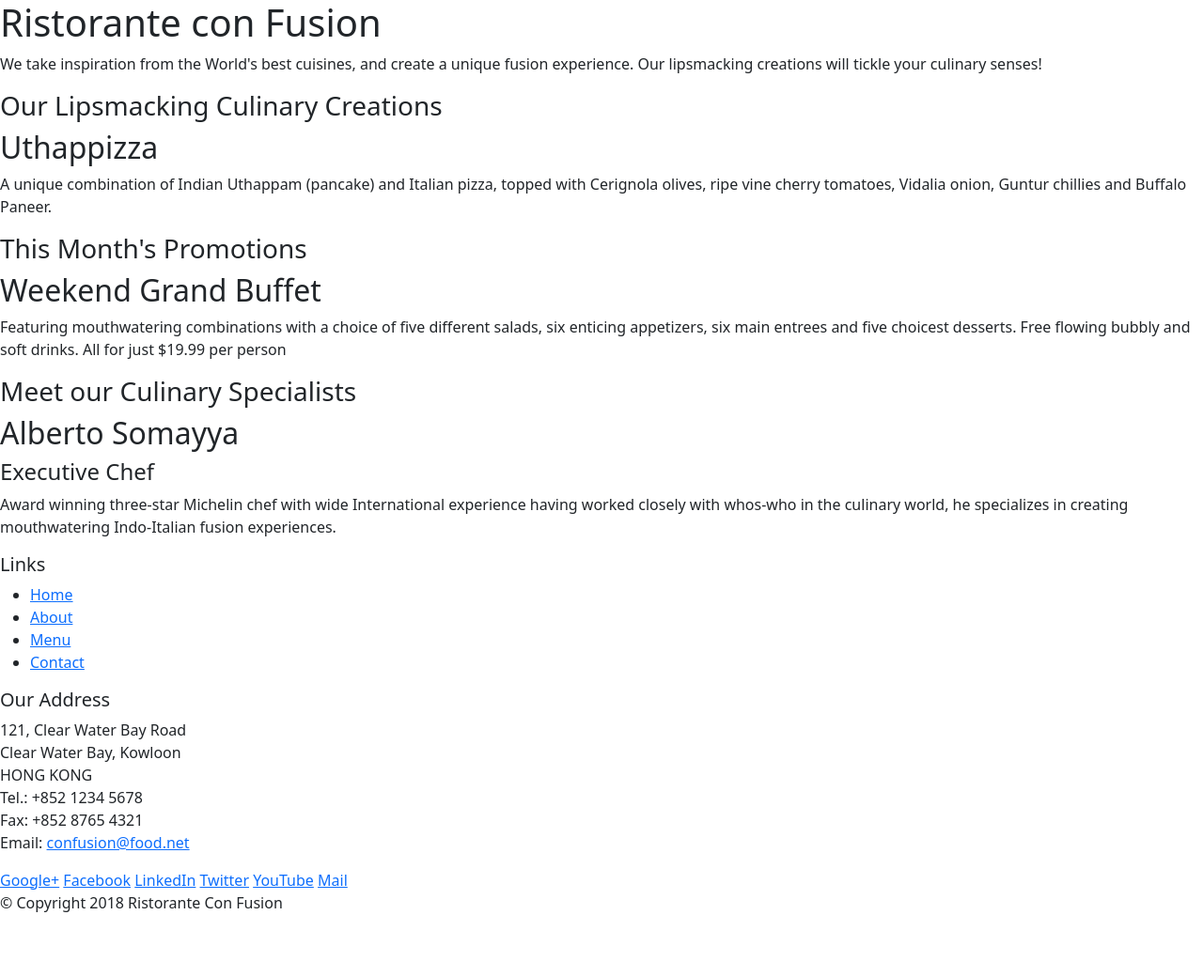
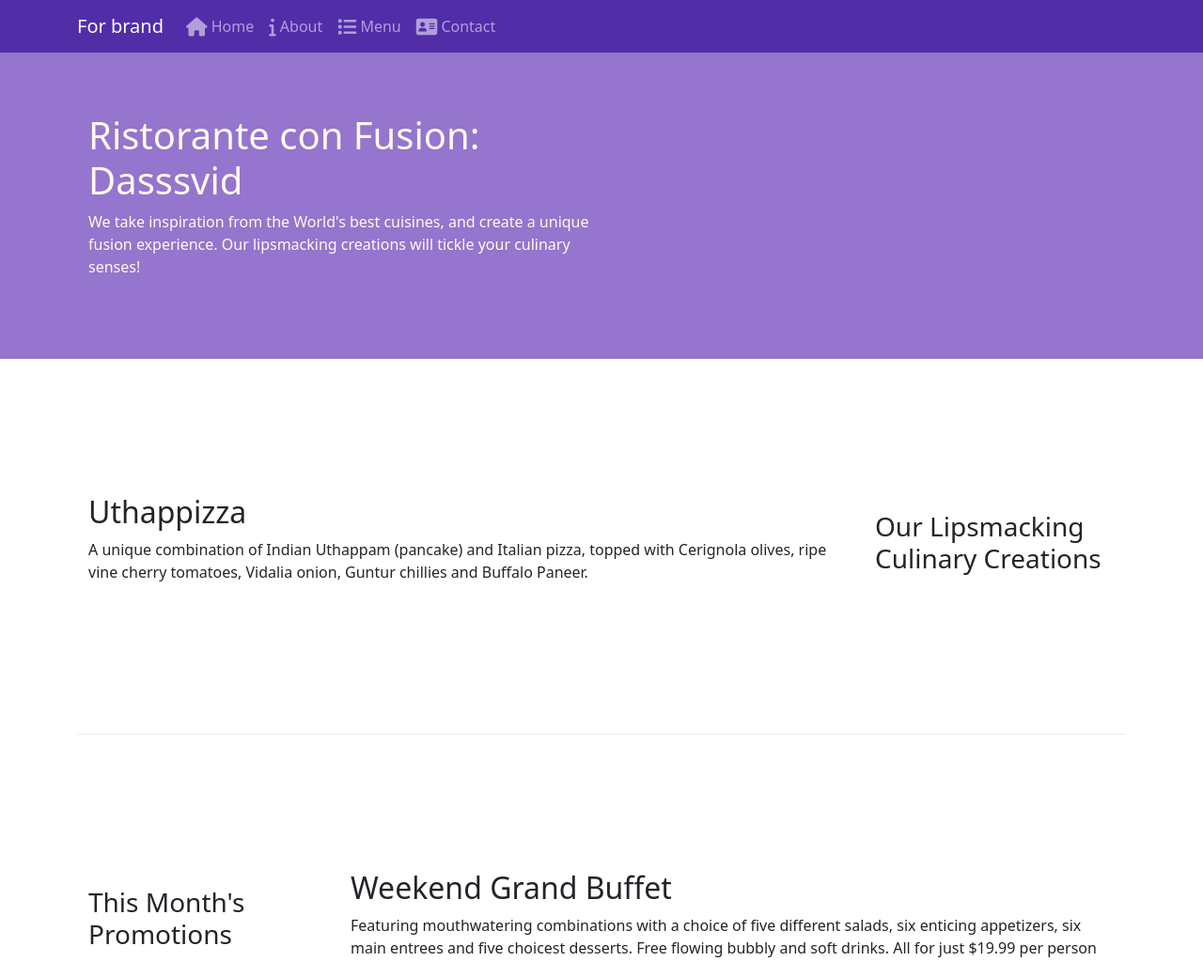
Before and after one commit to davidseungjin/FEWebUI, a website: page index.html in a window 1280 px wide. Shown: the top 1040 px of the page at 94% size. Before the commit the page ends 989 px from the top, so only its background shows below. Drawn offline with nearby package versions, Linux system fonts and the light colour scheme.

Commit message:
second commit

```diff
--- /dev/null
+++ b/css/styles.css
@@ -0,0 +1,40 @@
+.row-header {
+    margin: 0px auto;
+    padding: 0px auto;
+}
+
+.row-content {
+    margin: 0px auto;
+    padding: 50px 0px 50px 0px;
+    border-bottom: 1px ridge;
+    min-height: 400px;
+}
+
+.footer {
+    background-color: #D1C4E9;
+    margin: 0px auto;
+    padding: 20px 0px 20px 0px;
+}
+
+.jumbotron {
+    padding: 70px 30px 70px 30px;
+    margin: 0px auto;
+    background: #9575CD;
+    color: floralwhite;
+}
+
+.address {
+    font-size: 80%;
+    margin: 0px;
+    color: #0F0F0F;
+}
+
+body {
+    padding: 50px 0px 0px 0px;
+    z-index: 0;
+}
+
+.navbar-dark {
+    background-color: #512DA8;
+
+}
--- a/index.html
+++ b/index.html
@@ -10,52 +10,76 @@
     <!-- Bootstrap CSS -->
     <!-- It sets the font to Helvetica Neue and assign appropriate font size -->
     <link rel="stylesheet" href="node_modules/bootstrap/dist/css/bootstrap.min.css">
-
-    <title>Ristorante Con Fusion</title>
+    <link rel="stylesheet" href="node_modules/font-awesome/css/font-awesome.min.css">
+    <link rel="stylesheet" href="node_modules/bootstrap-social/bootstrap-social.css">
+    <link rel="stylesheet" href="css/styles.css">
+    <title>Ristorante Con Fusion2222222</title>
 </head>
 
 <body>
+    <!-- <nav class="navbar navbar-dark navbar-expand-sm bg-primary fixed-top"> -->
+    <nav class="navbar navbar-dark navbar-expand-sm fixed-top">
+        <div class="container">
+            <button class="navbar-toggler" type="button" data-toggle="collapse" data-target="#Navbar">
+                <!-- span element is to show the icon -->
+                <span class="navbar-toggler-icon"></span>
+            </button>
+            <a class="navbar-brand mr-auto" href="#">For brand</a>
+            <div class="collapse navbar-collapse" id="Navbar">
+                <ul class="navbar-nav mr-auto">
+                    <li class="nav-item active"><a class="nav-link" href="#"><span class="fa fa-home fa-lg"></span> Home</a></li>
+                    <li class="nav-item"><a class="nav-link" href="./aboutus.html"><span class="fa fa-info fa-lg"></span> About</a></li>
+                    <li class="nav-item"><a class="nav-link" href="#"><span class="fa fa-list fa-lg"></span> Menu</a></li>
+                    <li class="nav-item"><a class="nav-link" href="contactus.html"><span class="fa fa-address-card fa-lg"></span> Contact</a></li>
+                </ul>
+            </div>
 
-    <header>
-        <div>
-            <div>
-                <div>
-                    <h1>Ristorante con Fusion</h1>
+        </div>
+    </nav>
+    <header class="jumbotron">
+        <div class="container">
+            <div class="row row-header">
+                <div class="col-12 col-sm-6">
+                    <h1>Ristorante con Fusion: Dasssvid</h1>
                     <p>We take inspiration from the World's best cuisines, and create a unique fusion experience. Our lipsmacking creations will tickle your culinary senses!</p>
                 </div>
-                <div>
+                <div class="col-12 col-sm">
+
                 </div>
             </div>
         </div>
     </header>
 
-    <div>
-        <div>
-            <div>
+    <div class="container">
+        <div class="row row-content align-items-center">
+            <!-- when screen size is xs, 12 and so on -->
+            <div class="col-12 col-sm-4 order-sm-last col-md-3">
                 <h3>Our Lipsmacking Culinary Creations</h3>
             </div>
-            <div>
+            <!-- after declaring col-12 col-sm-4 etc, class
+            declaration below tells that it occupy the remaining portion -->
+            <div class="col col-sm order-sm-first col-md">
                 <h2>Uthappizza</h2>
                 <p>A unique combination of Indian Uthappam (pancake) and Italian pizza, topped with Cerignola olives, ripe vine cherry tomatoes, Vidalia onion, Guntur chillies and Buffalo Paneer.</p>
             </div>
         </div>
 
 
-        <div>
-            <div>
+        <div class="row row-content align-items-center">
+            <div class="col-12 col-sm-4 col-md-3">
                 <h3>This Month's Promotions</h3>
             </div>
-            <div>
+            <div class="col col-sm col-md">
                 <h2>Weekend Grand Buffet</h2>
                 <p>Featuring mouthwatering combinations with a choice of five different salads, six enticing appetizers, six main entrees and five choicest desserts. Free flowing bubbly and soft drinks. All for just $19.99 per person </p>
             </div>
         </div>
 
-        <div>
-            <div>
+        <div class="row row-content align-items-center">
+            <div class="col-12 col-sm-4 order-sm-last col-md-3">
                 <h3>Meet our Culinary Specialists</h3>
             </div>
-            <div>
+            <div class="col col-sm order-sm-first col-md">
                 <h2>Alberto Somayya</h2>
                 <h4>Executive Chef</h4>
                 <p>Award winning three-star Michelin chef with wide International experience having worked closely with whos-who in the culinary world, he specializes in creating mouthwatering Indo-Italian fusion experiences. </p>
@@ -63,43 +87,44 @@
         </div>
     </div>
 
-    <footer>
-        <div>
-            <div>
-                <div>
+    <footer class="footer">
+        <div class="container">
+            <div class="row">
+                <!-- xs -> occupy 4 column -->
+                <div class="col-4 offset-1 col-sm-2">
                     <h5>Links</h5>
-                    <ul>
+                    <ul class="list-unstyled">
                         <li><a href="#">Home</a></li>
-                        <li><a href="#">About</a></li>
+                        <li><a href="./">About</a></li>
                         <li><a href="#">Menu</a></li>
                         <li><a href="#">Contact</a></li>
                     </ul>
                 </div>
-                <div>
+                <!-- Similar interpretation -->
+                <div class="col-7 col-sm-5">
                     <h5>Our Address</h5>
                     <address>
 		              121, Clear Water Bay Road<br>
 		              Clear Water Bay, Kowloon<br>
 		              HONG KONG<br>
-		              Tel.: +852 1234 5678<br>
-		              Fax: +852 8765 4321<br>
-		              Email: <a href="mailto:confusion@food.net">confusion@food.net</a>
+		              <i class="fa fa-phone fa-lg"></i>: +852 1234 5678<br>
+		              <i class="fa fa-envelope fa-lg"></i>: <a href="mailto:david.lee.seungjin@gmail.com">david.lee.seungjin@gmail.com</a>
 		           </address>
                 </div>
-                <div>
-                    <div>
-                        <a href="http://google.com/+">Google+</a>
-                        <a href="http://www.facebook.com/profile.php?id=">Facebook</a>
-                        <a href="http://www.linkedin.com/in/">LinkedIn</a>
-                        <a href="http://twitter.com/">Twitter</a>
-                        <a href="http://youtube.com/">YouTube</a>
-                        <a href="mailto:">Mail</a>
+                <div class="col-12 col-sm-4 align-self-center">
+                    <div class="text-denter">
+                        <a class="btn btn-social-icon btn-google" href="http://google.com/+"><i class="fa fa-google-plus-square fa-lg"></i></a>
+                        <a class="btn btn-social-icon btn-facebook" href="http://www.facebook.com/profile.php?id="><i class="fa fa-facebook-official fa-lg"></i></a>
+                        <a class="btn btn-social-icon btn-linkedin" href="http://www.linkedin.com/in/"><i class="fa fa-linkedin fa-lg"></i></a>
+                        <a class="btn btn-social-icon btn-twitter" href="http://twitter.com/"><i class="fa fa-twitter fa-lg"></i></a>
+                        <a class="btn btn-social-icon btn-youtube" href="http://youtube.com/"><i class="fa fa-youtube fa-lg"></i></a>
+                        <a class="btn btn-social-icon" href="mailto:"><i class="fa fa-envelope fa-lg"></i></a>
                     </div>
                 </div>
            </div>
-           <div>
-                <div>
-                    <p>© Copyright 2018 Ristorante Con Fusion</p>
+           <div class="row justify-content-center">
+                <div class="col-auto">
+                    <p>© Copyright 2021 David Lee</p>
                 </div>
            </div>
         </div>
--- a/package.json
+++ b/package.json
@@ -18,7 +18,10 @@
     "lite-server": "^2.6.1"
   },
   "dependencies": {
+    "@fortawesome/fontawesome-free": "^5.15.4",
     "bootstrap": "^5.1.3",
-    "jquery": "^3.6.0"
+    "bootstrap-social": "^5.1.1",
+    "jquery": "^3.6.0",
+    "popper.js": "^1.16.1"
   }
 }
```
Also changed, not shown: aboutus.html (added, +139 -0 lines), contactus.html (added, +151 -0 lines), 1 other file.
